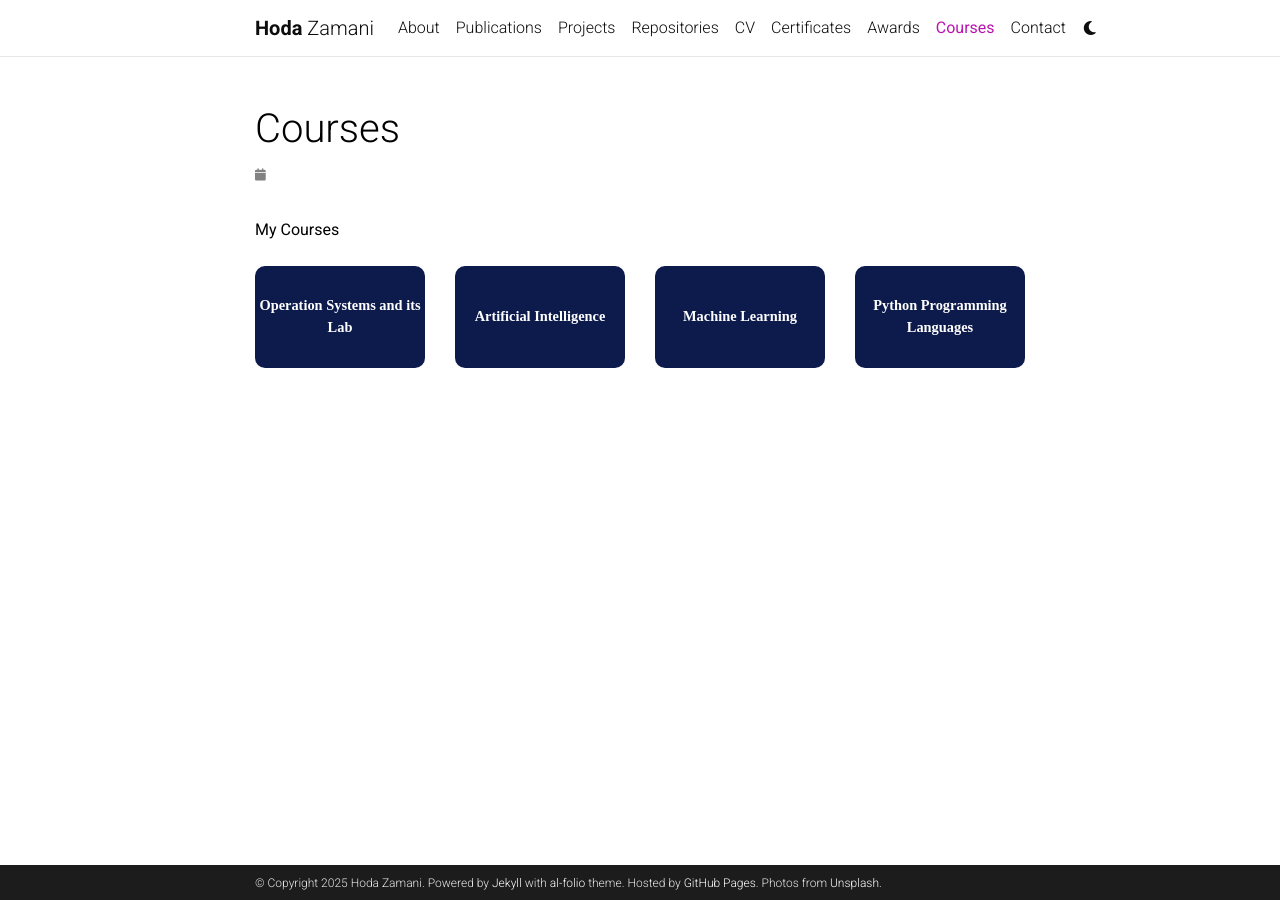
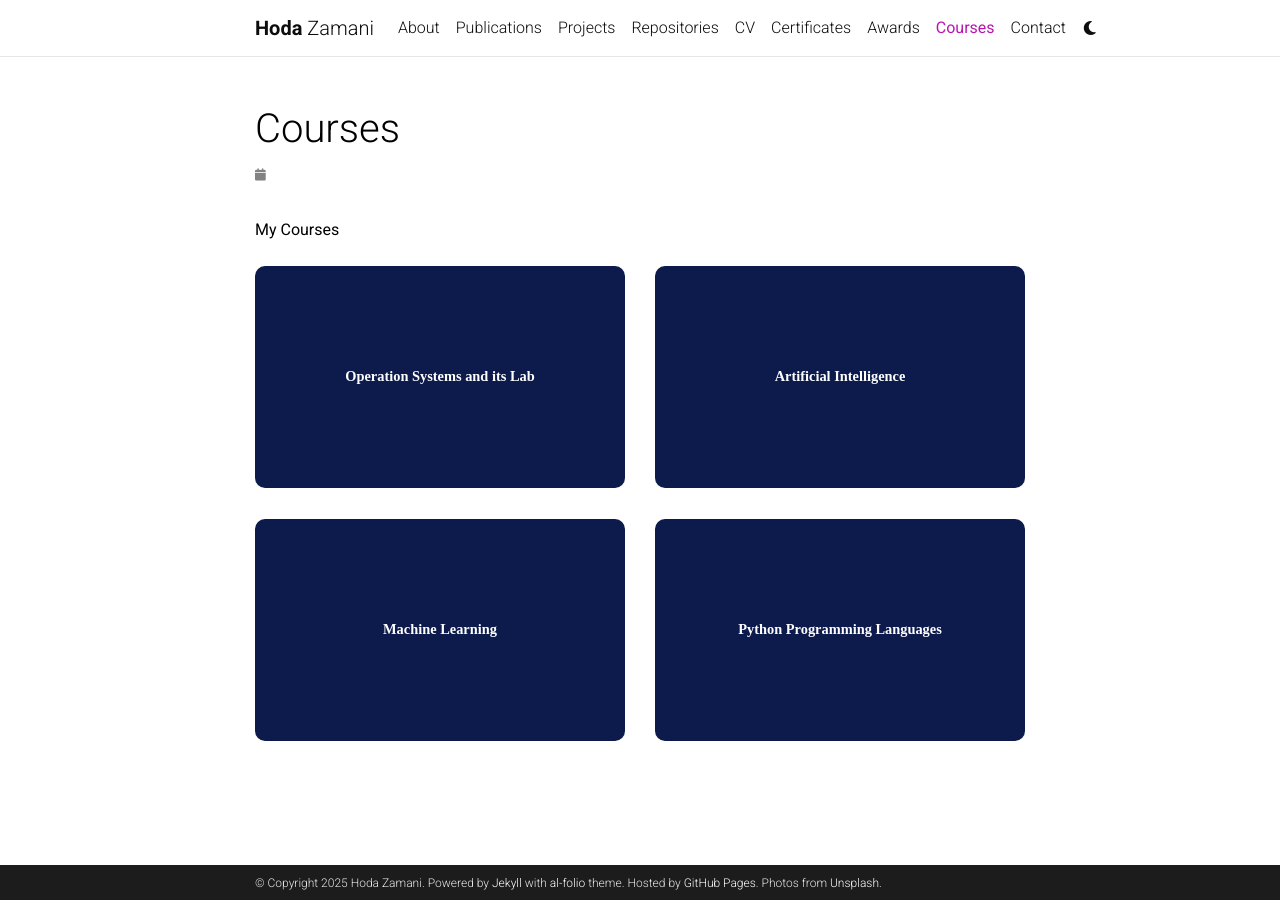
Before and after one commit to HodaZamani/HodaZamani.github.io, a Jekyll site: the page built from _pages/Courses.md, in a window 1280 px wide. Built offline with Jekyll 4.4.1, drawn with Linux system fonts in a browser that asks for light colours; comment, search, counter and statistics services are not loaded; a style sheet for code colours, icons or effects is not loaded.

Commit message:
Update Courses.md

```diff
--- a/_pages/Courses.md
+++ b/_pages/Courses.md
@@ -12,7 +12,7 @@
   .flip-card {
     background-color: transparent;
     width: 100%;
-    padding-top: 60%; /* smaller square ratio */
+    padding-top: 60%; /* square shape */
     position: relative;
     perspective: 1000px;
     margin-bottom: 15px;
@@ -45,8 +45,8 @@
     justify-content: center;
     font-family: "Times New Roman", Times, serif;
     font-weight: bold;
-    color: white; /* font color corrected to white */
-    font-size: 0.9rem; /* smaller font for smaller boxes */
+    color: white;
+    font-size: 0.9rem;
     background-color: #0d1b4c; /* dark blue */
   }
 
@@ -56,7 +56,8 @@
 </style>
 
 <div class="row mt-4">
-  <div class="col-md-6 col-lg-3">
+  <!-- First row -->
+  <div class="col-md-6 mb-3">
     <div class="flip-card">
       <div class="flip-card-inner">
         <div class="flip-card-front">
@@ -69,7 +70,7 @@
     </div>
   </div>
 
-  <div class="col-md-6 col-lg-3">
+  <div class="col-md-6 mb-3">
     <div class="flip-card">
       <div class="flip-card-inner">
         <div class="flip-card-front">
@@ -82,7 +83,8 @@
     </div>
   </div>
 
-  <div class="col-md-6 col-lg-3">
+  <!-- Second row -->
+  <div class="col-md-6 mb-3">
     <div class="flip-card">
       <div class="flip-card-inner">
         <div class="flip-card-front">
@@ -95,7 +97,7 @@
     </div>
   </div>
 
-  <div class="col-md-6 col-lg-3">
+  <div class="col-md-6 mb-3">
     <div class="flip-card">
       <div class="flip-card-inner">
         <div class="flip-card-front">
```
